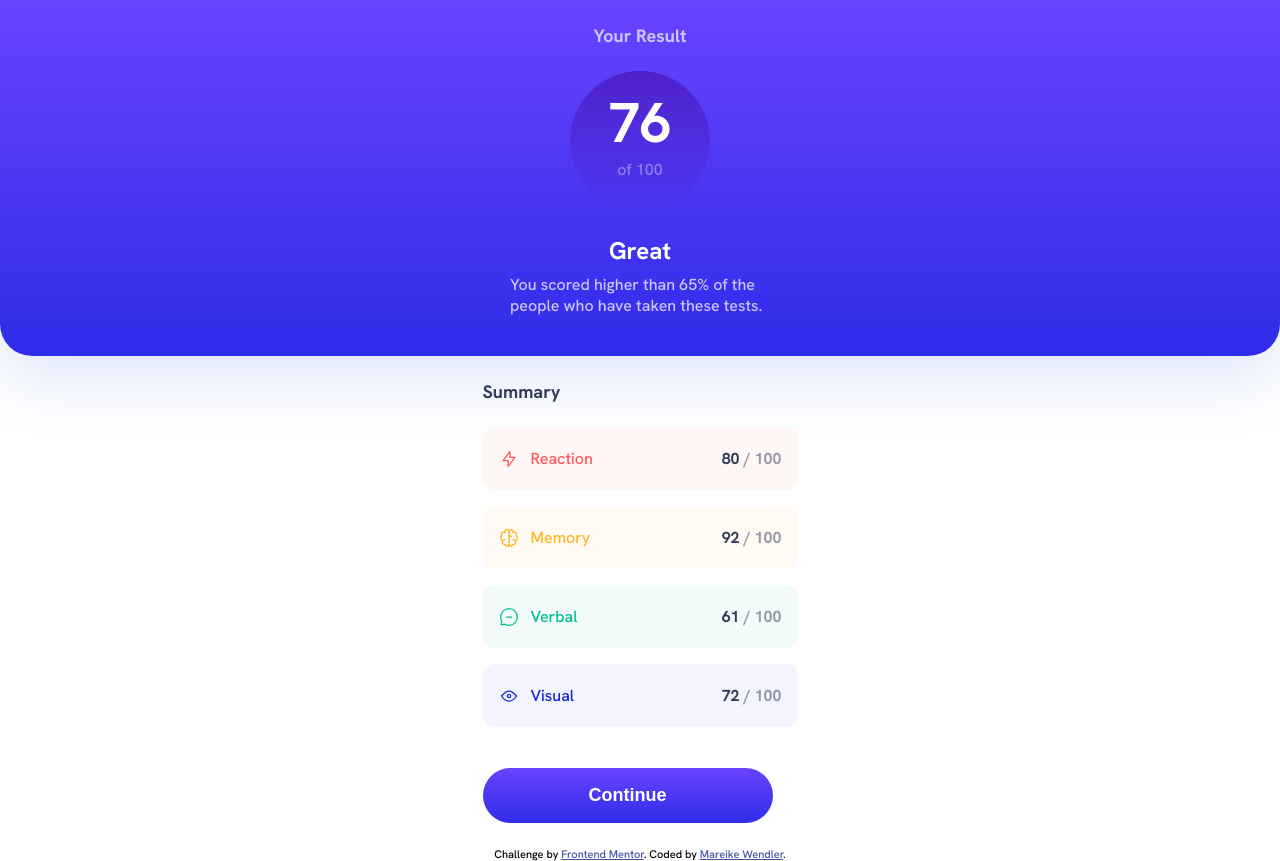
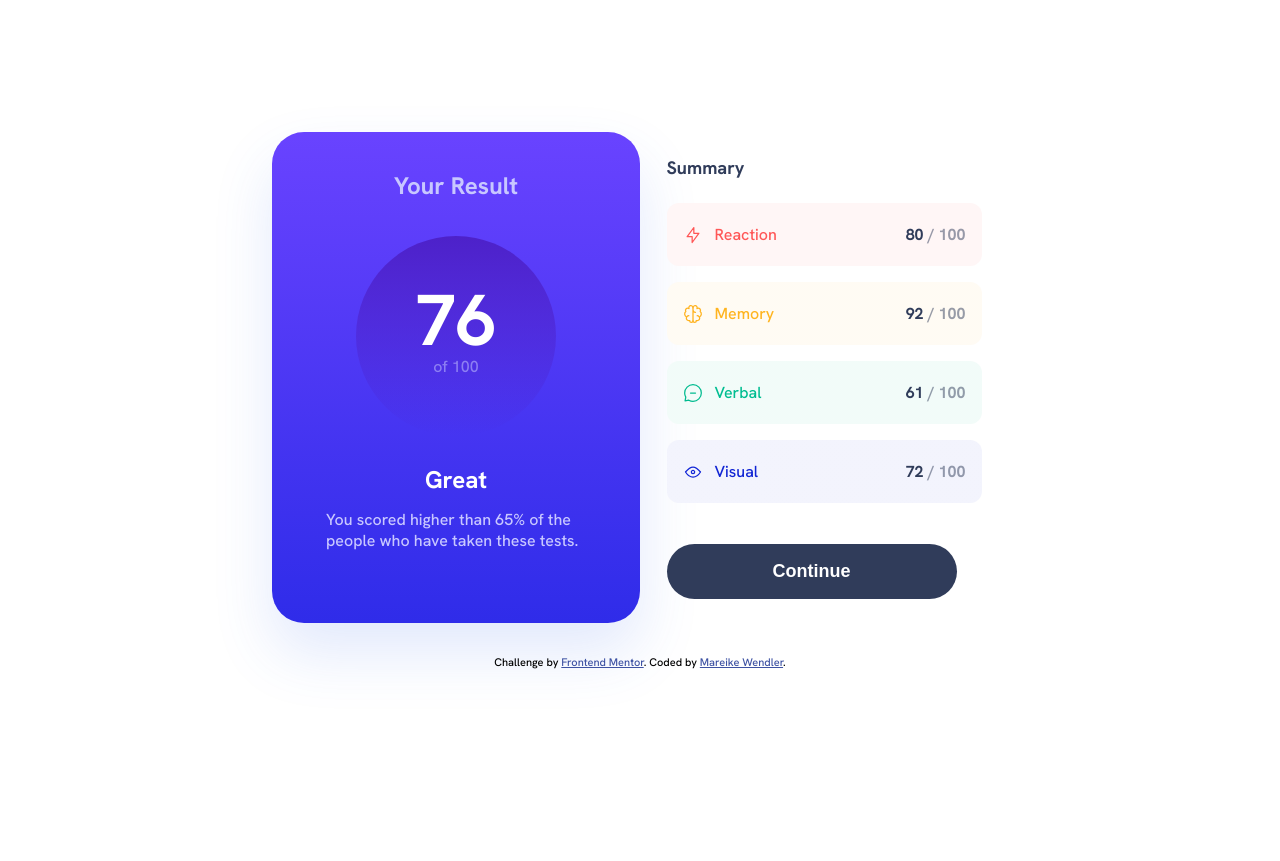
Before and after one commit to MareikeW/results-summary-component, a plain HTML site: page index.html in a window 1280 px wide. After the commit the page ends 800 px from the top, so only its background shows below. Drawn offline with Linux system fonts and the light colour scheme.

Commit message:
Design Desktop angefangen

```diff
--- a/index.html
+++ b/index.html
@@ -12,6 +12,8 @@
   <link href="./styles.css" rel="stylesheet">
 </head>
 <body>
+  <main>
+    <section>
       <div class="result-component">
         <h1>Your Result</h1>
         <p class="result-total"><strong>76</strong>of 100</p>
@@ -47,6 +49,8 @@
 
         <button>Continue</button>
       </div>
+    </section>
+  </main>
 
   <div class="attribution">
     Challenge by <a href="https://www.frontendmentor.io?ref=challenge" target="_blank">Frontend Mentor</a>.
--- a/styles.css
+++ b/styles.css
@@ -157,7 +157,7 @@ li strong {
 }
 
 button {
-    background: linear-gradient(180deg, #7755FF 0%, #6943FF 0.01%, #2F2CE9 100%);
+    background: hsl(223, 30%, 27%);
     border: none;
     border-radius: 128px;
     color: hsl(0, 0%, 100%);
@@ -170,4 +170,57 @@ button {
 
 button:hover {
     cursor: pointer;
+    background: linear-gradient(180deg, #7755FF 0%, #6943FF 0.01%, #2F2CE9 100%);
 }
+
+@media only screen and (min-width: 736px) {
+    body {
+        display: flex;
+        justify-content: center;
+        align-items: center;
+        flex-direction: column;
+    }
+
+    section {
+        display: flex;
+        width: 736px;
+        margin-bottom: 2rem;
+    }
+
+    .result-component {
+        border-radius: 32px;
+        width: 368px;
+    }
+
+    h1 {
+        font-size: 1.5rem;
+        line-height: 1.954rem;
+        padding-top: 2.375rem;
+        padding-bottom: 2.1875rem;
+    }
+
+    .result-total {
+        width: 12.5rem;
+        height: 12.5rem;
+        padding-top: 2rem;
+    }
+
+    .result-component strong {
+        font-size: 4.5rem;
+    }
+
+    h2 {
+        font-size: 1.5rem;
+        line-height: 1.9375rem;
+        text-align: center;
+        padding: 1.75rem 0 0.875rem 0;
+    }
+
+    h2 + p {
+        padding-bottom: 2.875rem;
+    }
+
+    .summary-component {
+
+    }
+}
```
Lines whose indentation alone changed are shown as unchanged.
